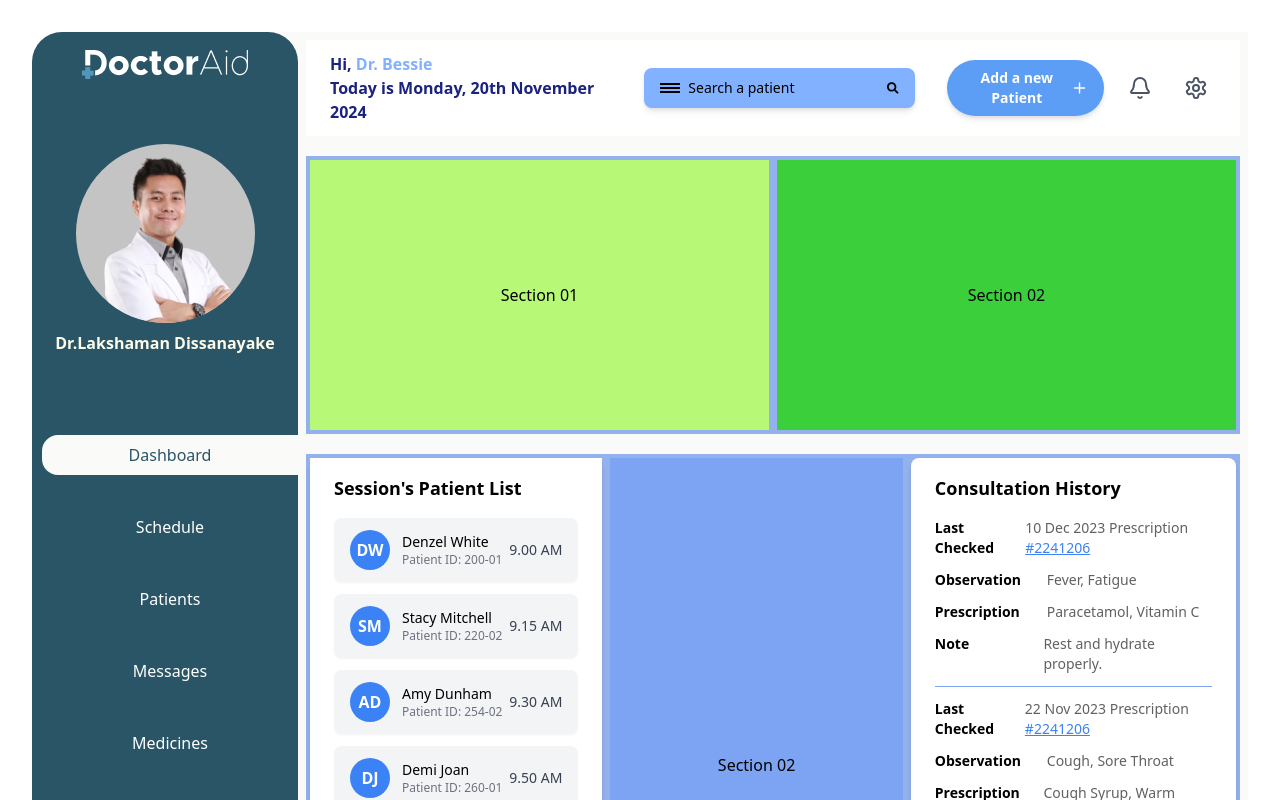
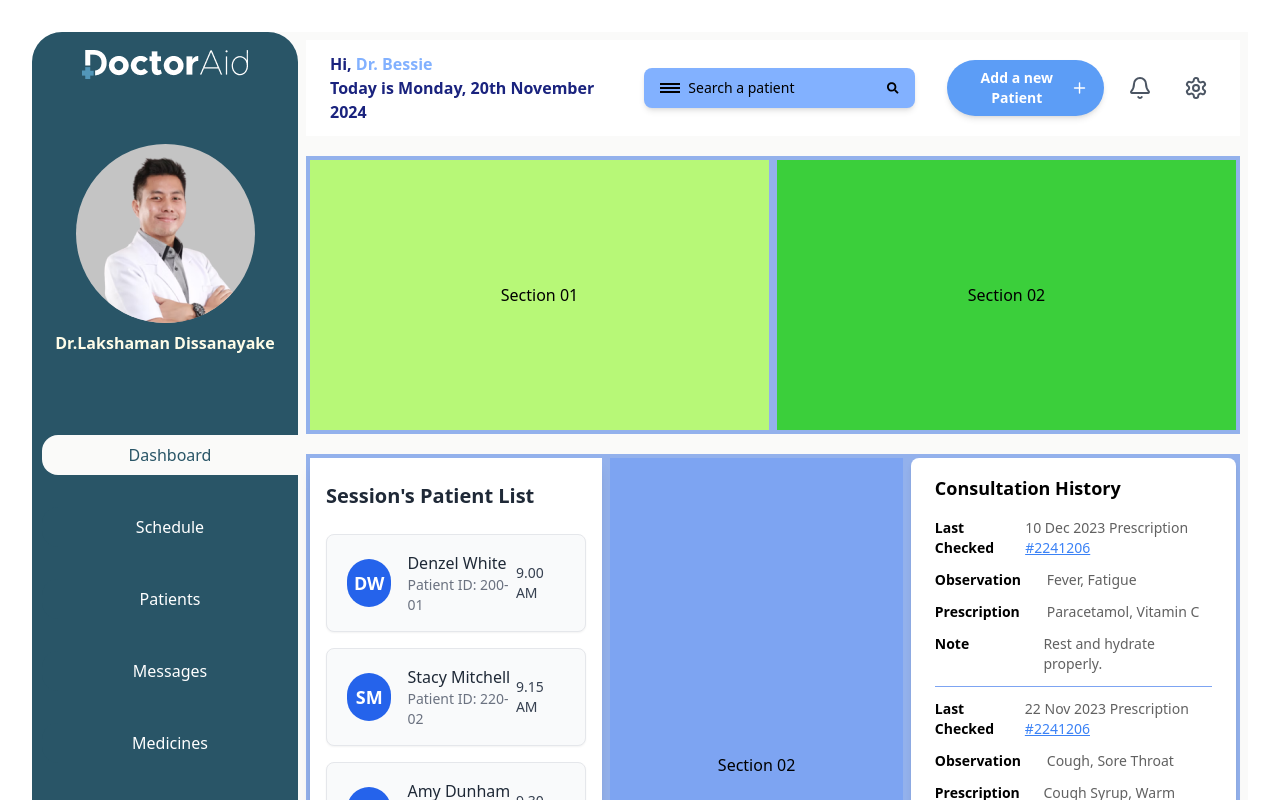
Before and after one commit to DoctorAid/doctoraid-main, a React (Vite) app in the folder doctors-dashboard/: page / in a window 1280 px wide. Shown: the top 800 px of the page. Built offline with nearby package versions, Linux system fonts and the light colour scheme.

Commit message:
updating App.jsx

```diff
--- a/doctors-dashboard/src/App.jsx
+++ b/doctors-dashboard/src/App.jsx
@@ -11,24 +11,24 @@ function SessionPatientList() {
   ];
 
   return (
-    <div className="w-full h-full flex flex-col items-start px-6 py-4 shadow-md rounded-lg overflow-y-scroll">
-      <h2 className="text-lg font-semibold mb-4 text-black">Session's Patient List</h2>
-      <ul className="space-y-3 w-full">
+    <div className="w-full h-full flex flex-col items-start px-4 py-6 bg-white shadow-lg rounded-lg overflow-y-auto">
+      <h2 className="text-xl font-semibold mb-6 text-gray-800">Session's Patient List</h2>
+      <ul className="w-full">
         {patients.map((patient) => (
           <li
             key={patient.id}
-            className="flex justify-between items-center bg-gray-100 rounded-lg px-4 py-3 shadow-sm"
+            className="flex justify-between items-center bg-gray-50 hover:bg-gray-100 border border-gray-200 rounded-lg px-5 py-4 mb-4 shadow-sm"
           >
-            <div className="flex items-center gap-3">
-              <div className="w-10 h-10 flex items-center justify-center rounded-full bg-blue-500 text-white font-bold">
+            <div className="flex items-center ">
+              <div className="w-12 h-12 flex items-center justify-center rounded-full bg-blue-600 text-white text-lg font-semibold">
                 {patient.initials}
               </div>
-              <div>
-                <p className="text-sm font-medium">{patient.name}</p>
-                <p className="text-xs text-gray-500">Patient ID: {patient.id}</p>
+              <div className='ml-4'>
+                <p className="text-base font-medium text-gray-800">{patient.name}</p>
+                <p className="text-sm text-gray-500">Patient ID: {patient.id}</p>
               </div>
             </div>
-            <p className="text-sm text-gray-700">{patient.time}</p>
+            <p className="text-sm font-medium text-gray-700">{patient.time}</p>
           </li>
         ))}
       </ul>
```
